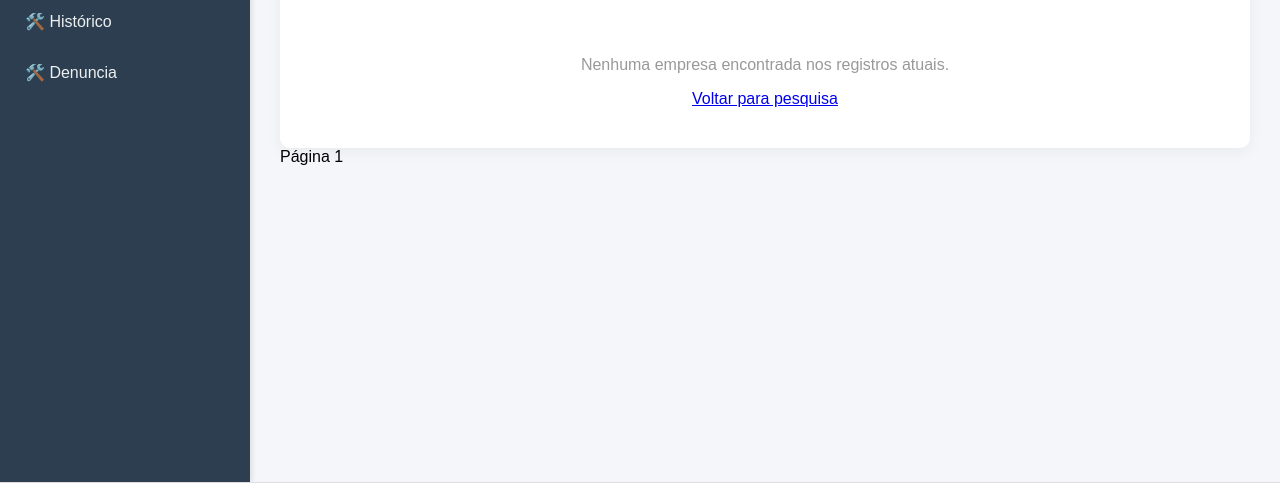
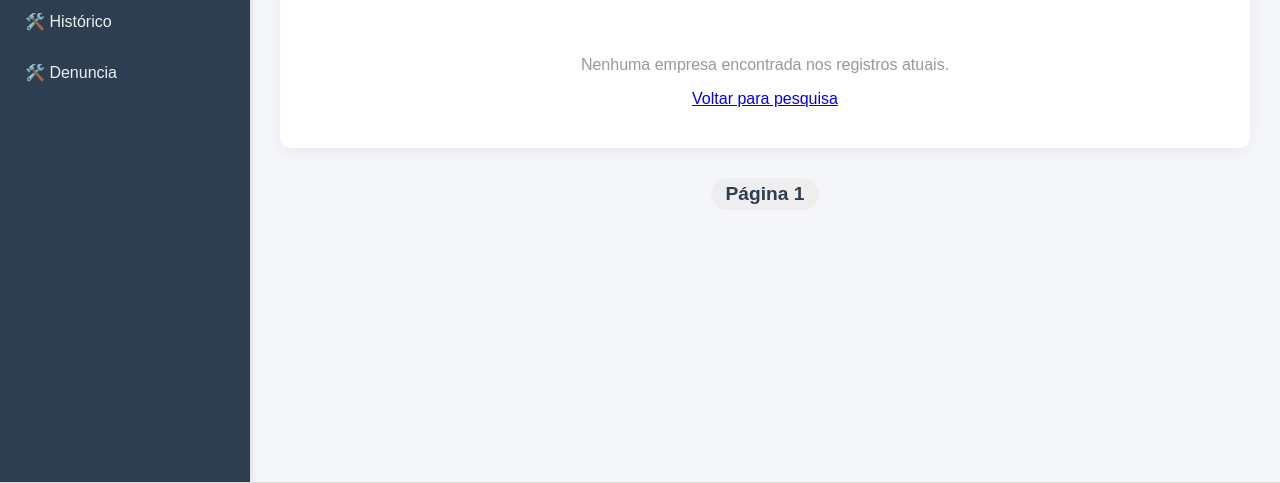
Before and after one commit to dealkis/CallCheck, a Flask app: page /admin/empresas in a window 1280 px wide. Shown: the part 238-721 px from the top of the page. Run offline with Flask 3, Linux system fonts and the light colour scheme; the visitor is signed in with stand-in values (Sample User, id 1); data that the repository does not hold is empty; some libraries are stand-ins or nearby versions.

Commit message:
Update empresas.html

```diff
--- a/templates/empresas.html
+++ b/templates/empresas.html
@@ -155,5 +155,39 @@
         text-align: center;
         color: #999;
     }
+
+    .paginacao {
+        margin-top: 30px;
+        display: flex;
+        justify-content: center;
+        align-items: center;
+        gap: 20px;
+        padding-bottom: 40px;
+    }
+
+    .btn-pag {
+        background-color: #3498db;
+        color: white;
+        padding: 10px 20px;
+        text-decoration: none;
+        border-radius: 8px;
+        font-weight: bold;
+        transition: 0.3s;
+        box-shadow: 0 4px 6px rgba(0,0,0,0.1);
+    }
+
+    .btn-pag:hover {
+        background-color: #2980b9;
+        transform: translateY(-2px);
+    }
+
+    .pagina-atual {
+        font-weight: bold;
+        color: #2c3e50;
+        font-size: 1.2rem;
+        background: #eee;
+        padding: 5px 15px;
+        border-radius: 20px;
+    }
 </style>
 {% endblock %}
```
